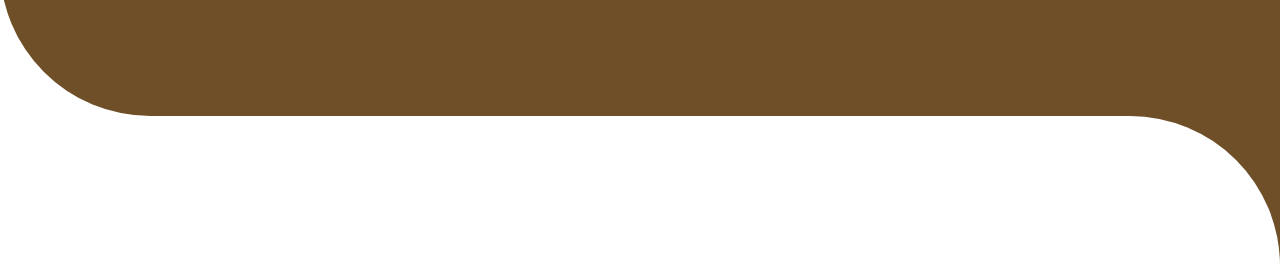
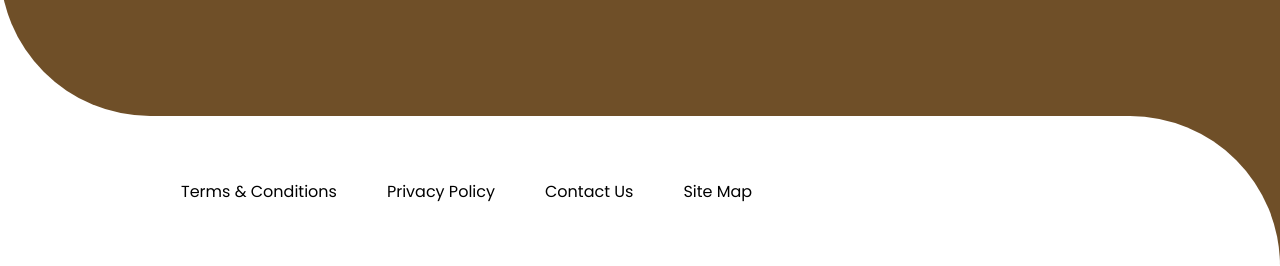
Before and after one commit to beverleysun/book-program-discussion, a website: page index.html in a window 1280 px wide. Shown: the part 2284-2550 px from the top of the page. Drawn offline with nearby package versions, Linux system fonts and the light colour scheme; files that its build step writes are made by us from their sources.

Commit message:
add footer

```diff
--- a/index.html
+++ b/index.html
@@ -102,7 +102,14 @@
         </div>
       </div>
     </div>
-    <div class="footer"></div>
+    <div class="footer">
+      <div class="container">
+        <div class="link">Terms & Conditions</div>
+        <div class="link">Privacy Policy</div>
+        <div class="link">Contact Us</div>
+        <div class="link">Site Map</div>
+      </div>
+    </div>
     <script src="./index.js"></script>
   </body>
 </html>
--- a/styles.scss
+++ b/styles.scss
@@ -57,7 +57,6 @@ body {
 
       .link {
         color: white;
-        text-decoration: none;
         margin-right: 50px;
         position: relative;
         white-space: nowrap;
@@ -90,7 +89,6 @@ body {
       margin-bottom: -6px;
 
       .link {
-        text-decoration: none;
         position: relative;
         color: black;
         white-space: nowrap;
@@ -148,11 +146,10 @@ body {
 
       .sign-up {
         color: black;
-        text-decoration: none;
         width: auto;
         font-size: 1.4rem;
-        font-weight: 600;
-        padding: 15px 40px;
+        font-weight: 500;
+        padding: 10px 30px;
         display: inline-block;
         background-color: $secondary-color;
         border-radius: 40px;
@@ -223,7 +220,6 @@ body {
 
   .more-books-btn {
     background-color: $secondary-color;
-    text-decoration: none;
     color: black;
     padding: 10px 25px;
     border-radius: 40px;
@@ -304,7 +300,6 @@ body {
           justify-content: flex-end;
           .read-more-btn {
             background-color: $secondary-color;
-            text-decoration: none;
             color: black;
             padding: 10px 25px;
             border-radius: 40px;
@@ -323,6 +318,42 @@ body {
   width: 100%;
   border-radius: 0 150px 0 0;
   background-color: white;
+
+  .container {
+    height: 100%;
+    display: flex;
+    padding: 0 calc((40vw - 150px) / 2);
+    align-items: center;
+
+    .link {
+      margin-right: 50px;
+      position: relative;
+      white-space: nowrap;
+      &:last-of-type {
+        margin-right: 0;
+      }
+
+      &:last-of-type {
+        margin-right: 0;
+      }
+
+      &::after {
+        content: "";
+        width: 0;
+        position: absolute;
+        height: 2px;
+        left: 0;
+        background-color: black;
+        display: block;
+        transform-origin: left center;
+        transition: ease-out 0.2s;
+      }
+
+      &:hover::after {
+        width: 100%;
+      }
+    }
+  }
 }
 
 .custom-background-color {
```
